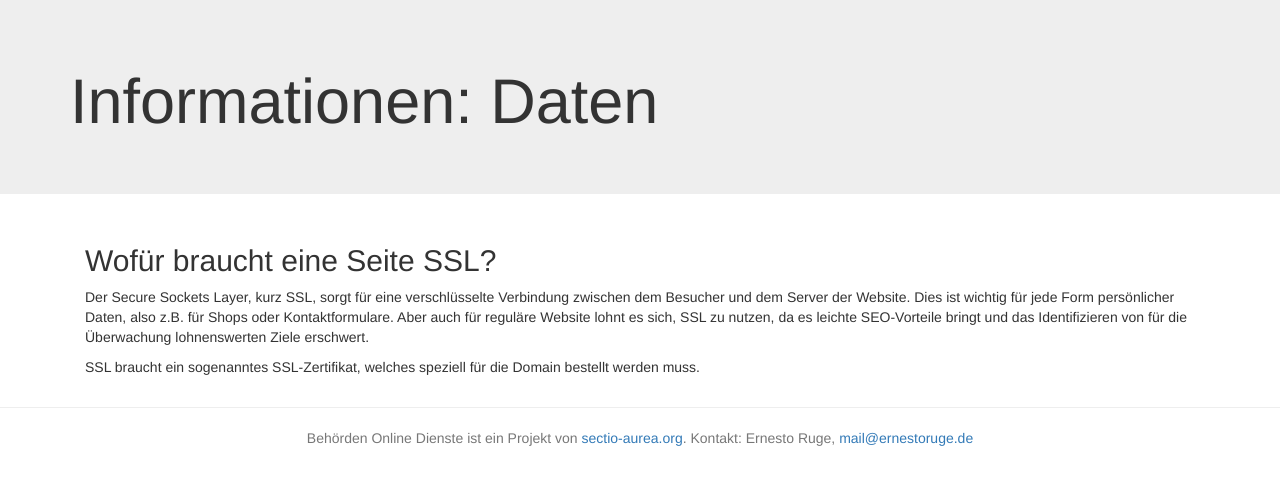
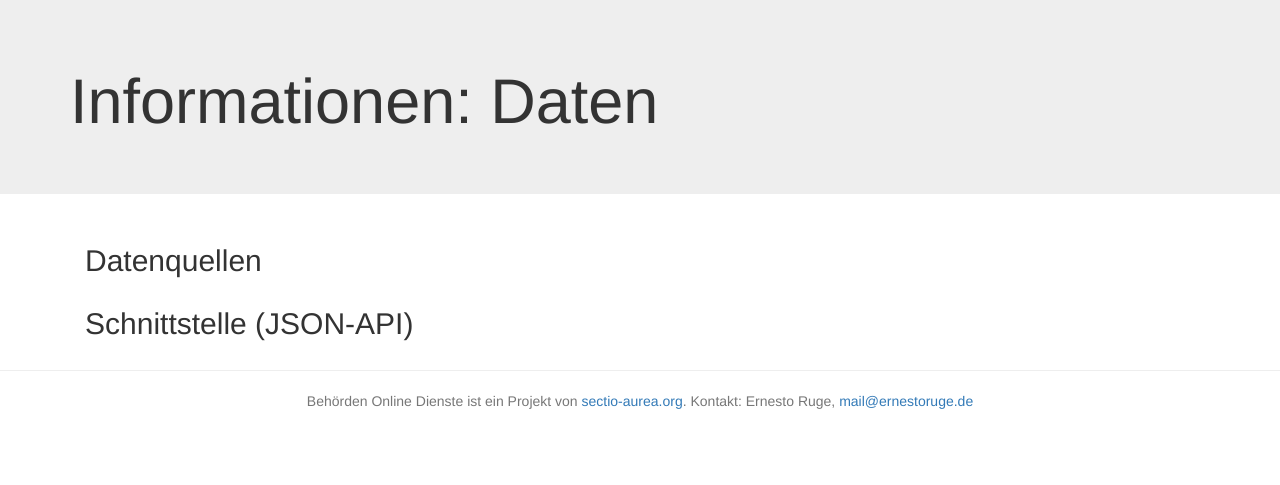
Before and after one commit to okfde/behoerden-online-dienste.de, a Flask app: page /info/data in a window 1280 px wide. Shown: the part 51-536 px from the top of the page. Run offline with Flask 2, Linux system fonts and the light colour scheme; parts of the project's set-up code (start-up, migrations or seed data) failed here and were passed over; some libraries are stand-ins or nearby versions.

Commit message:
info data overview

```diff
--- a/webapp/templates/info_data.html
+++ b/webapp/templates/info_data.html
@@ -9,9 +9,12 @@
 <div class="container">
   <div class="row-fluid">
     <div class="col-md-12">
-      <h2 id="why-ssl">Wofür braucht eine Seite SSL?</h2>
-      <p>Der Secure Sockets Layer, kurz SSL, sorgt für eine verschlüsselte Verbindung zwischen dem Besucher und dem Server der Website. Dies ist wichtig für jede Form persönlicher Daten, also z.B. für Shops oder Kontaktformulare. Aber auch für reguläre Website lohnt es sich, SSL zu nutzen, da es leichte SEO-Vorteile bringt und das Identifizieren von für die Überwachung lohnenswerten Ziele erschwert.</p>
-      <p>SSL braucht ein sogenanntes SSL-Zertifikat, welches speziell für die Domain bestellt werden muss. </p>
+      <h2 id="why-ssl">Datenquellen</h2>
+    </div>
+  </div>
+  <div class="row-fluid">
+    <div class="col-md-12">
+      <h2 id="why-ssl">Schnittstelle (JSON-API)</h2>
     </div>
   </div>
 </div>
```
